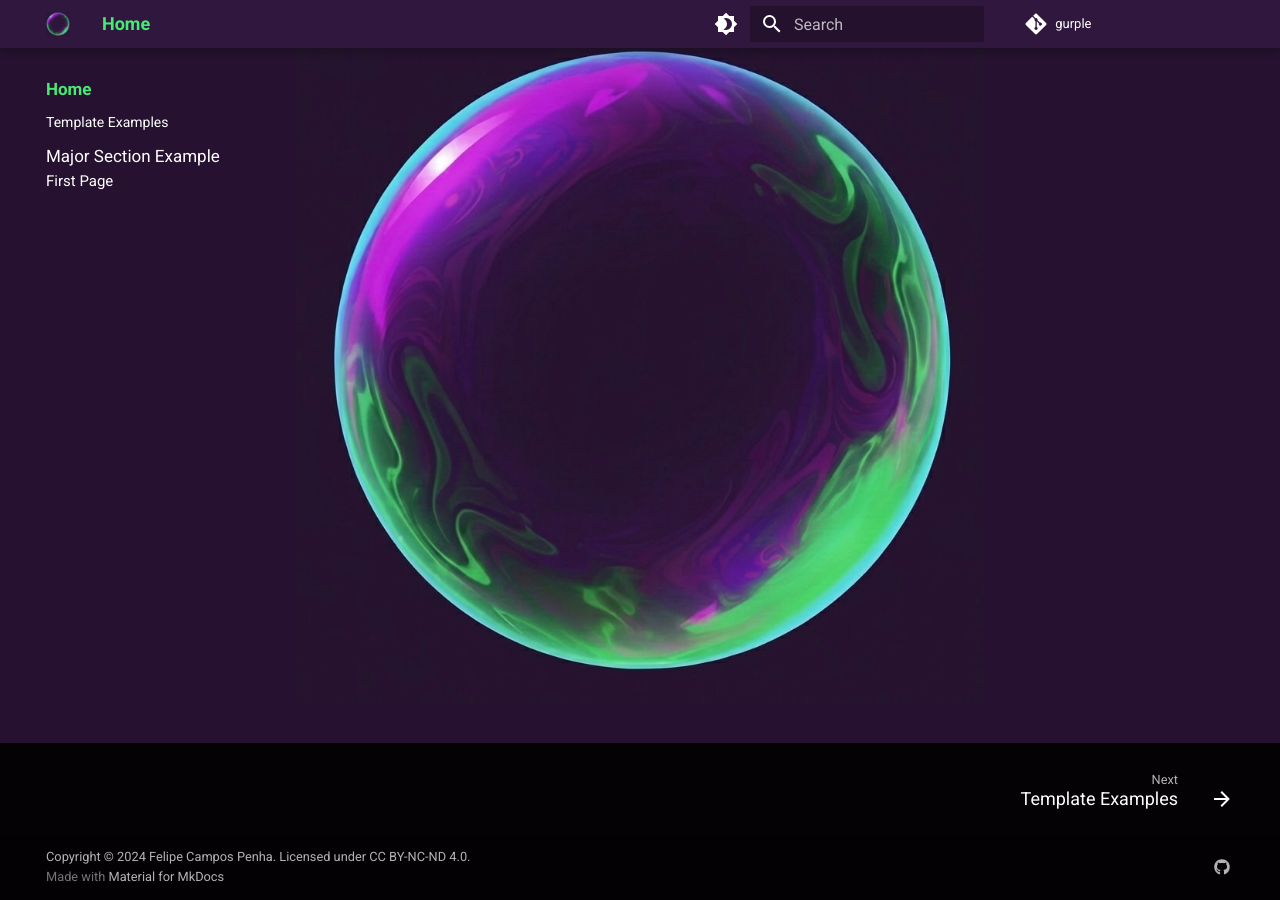
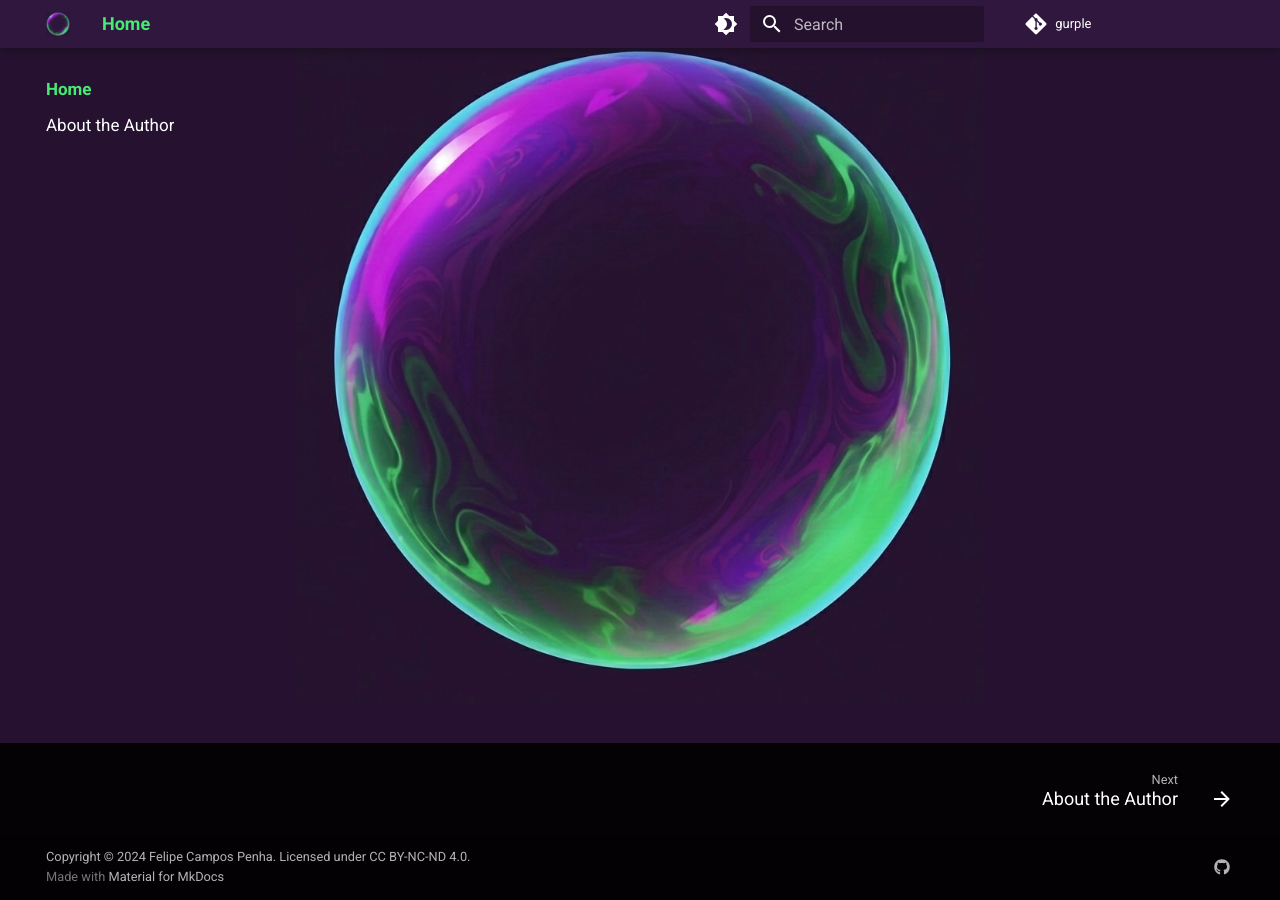
Before and after one commit to felipepenha/gurple, an MkDocs documentation site: the page built from docs/index.md, in a window 1280 px wide and 900 px high, scrolled down 205 px. Built offline with MkDocs 1.6.1 and Material for MkDocs 9.7.7, drawn with Linux system fonts in a browser that asks for light colours; comment, search, counter and statistics services are not loaded.

Commit message:
add: About the Author. rm: templates from nav.

```diff
--- a/mkdocs.yml
+++ b/mkdocs.yml
@@ -80,7 +80,9 @@ extra:
       link: https://github.com/felipepenha/gurple
 nav:
   - Home: index.md
-  - Template Examples: template_examples.md
-  - Major Section Example:
-      - major_section_example/index.md
-      - First Page: major_section_example/page_1.md
+  - About the Author:
+      - author/index.md
+  # - Template Examples: template_examples.md
+  # - Major Section Example:
+  #     - major_section_example/index.md
+  #     - First Page: major_section_example/page_1.md
```
Also changed, not shown: docs/author/index.md (added, +5 -0 lines).
